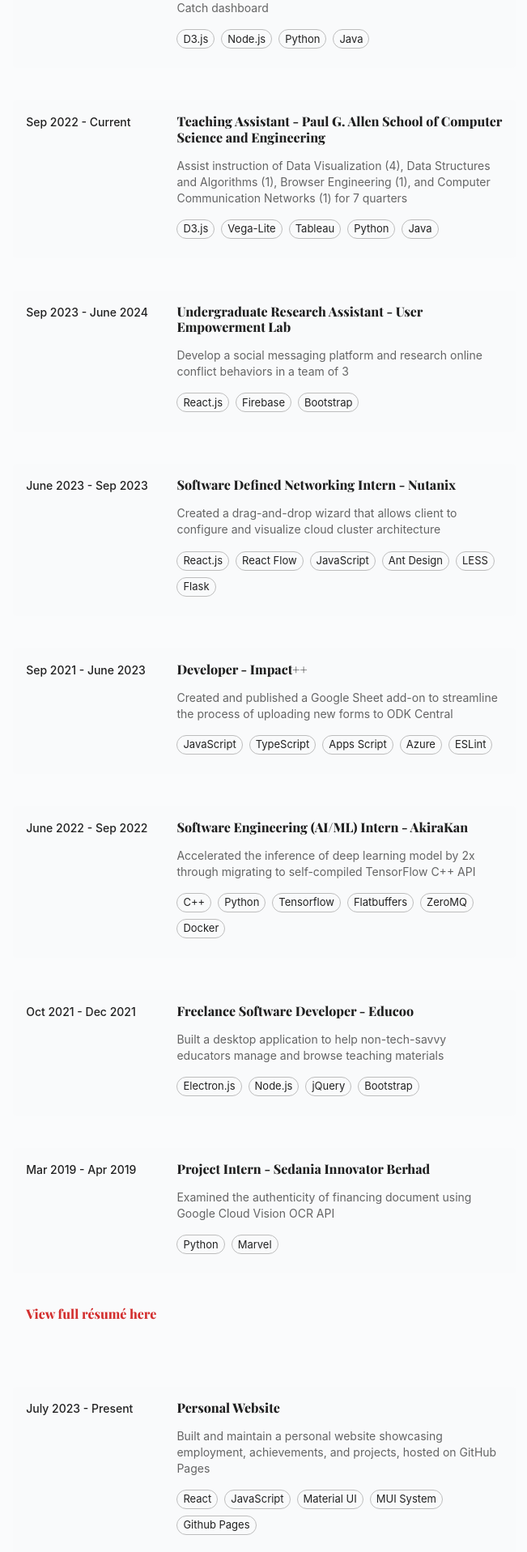
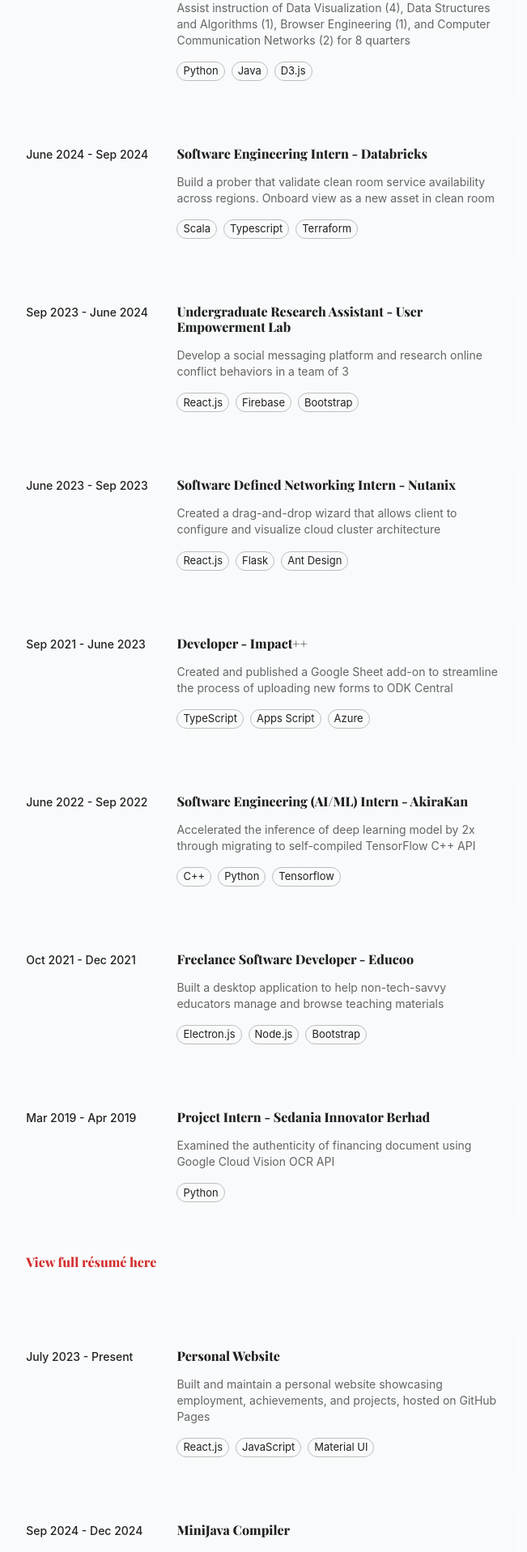
Before and after one commit to WeiJun428/WeiJun428.github.io, a React (Create React App) app: page / in a window 1280 px wide. Shown: the part 862-2779 px from the top of the page at 81% size, without its empty margins (531-1182 px from the left). Built offline with nearby package versions, Linux system fonts and the light colour scheme.

Commit message:
Update experience and project

```diff
--- a/src/components/Experience/Experience.jsx
+++ b/src/components/Experience/Experience.jsx
@@ -6,21 +6,12 @@
 
 const experience = [
   {
-    time: "June 2024 - Current",
-    title: "Software Engineering Intern - Databricks",
-    description: [
-      "Build a prober that validate clean room service availability across regions. Onboard view as a new asset in clean room",
-    ],
-    skills: ["Scala", "Terraform", "Typescript"],
-    link: "https://www.databricks.com/",
-  },
-  {
     time: "Mar 2023 - Current",
     title: "Research Assistant - Interactive Data Lab",
     description: [
       "Construct a benchmark of interactive visual graph analysis workflows. Developed an interactive International Whale Catch dashboard",
     ],
-    skills: ["D3.js", "Node.js", "Python", "Java"],
+    skills: ["Python", "Java", "D3.js"],
     link: "https://idl.uw.edu/",
   },
   {
@@ -28,10 +19,19 @@
     title:
       "Teaching Assistant - Paul G. Allen School of Computer Science and Engineering",
     description: [
-      "Assist instruction of Data Visualization (4), Data Structures and Algorithms (1), Browser Engineering (1), and Computer Communication Networks (1) for 7 quarters",
+      "Assist instruction of Data Visualization (4), Data Structures and Algorithms (1), Browser Engineering (1), and Computer Communication Networks (2) for 8 quarters",
     ],
-    skills: ["D3.js", "Vega-Lite", "Tableau", "Python", "Java"],
+    skills: ["Python", "Java", "D3.js"],
     link: "https://courses.cs.washington.edu/courses/cse442/",
+  },
+  {
+    time: "June 2024 - Sep 2024",
+    title: "Software Engineering Intern - Databricks",
+    description: [
+      "Build a prober that validate clean room service availability across regions. Onboard view as a new asset in clean room",
+    ],
+    skills: ["Scala", "Typescript", "Terraform"],
+    link: "https://www.databricks.com/",
   },
   {
     time: "Sep 2023 - June 2024",
@@ -48,14 +48,7 @@
     description: [
       "Created a drag-and-drop wizard that allows client to configure and visualize cloud cluster architecture",
     ],
-    skills: [
-      "React.js",
-      "React Flow",
-      "JavaScript",
-      "Ant Design",
-      "LESS",
-      "Flask",
-    ],
+    skills: ["React.js", "Flask", "Ant Design"],
     link: "https://www.nutanix.com/",
   },
   {
@@ -64,7 +57,7 @@
     description: [
       "Created and published a Google Sheet add-on to streamline the process of uploading new forms to ODK Central",
     ],
-    skills: ["JavaScript", "TypeScript", "Apps Script", "Azure", "ESLint"],
+    skills: ["TypeScript", "Apps Script", "Azure"],
     link: "https://udubimpact.weebly.com/",
   },
   {
@@ -73,7 +66,7 @@
     description: [
       "Accelerated the inference of deep learning model by 2x through migrating to self-compiled TensorFlow C++ API",
     ],
-    skills: ["C++", "Python", "Tensorflow", "Flatbuffers", "ZeroMQ", "Docker"],
+    skills: ["C++", "Python", "Tensorflow"],
     link: "https://www.akirakan.com/",
   },
   {
@@ -82,7 +75,7 @@
     description: [
       "Built a desktop application to help non-tech-savvy educators manage and browse teaching materials",
     ],
-    skills: ["Electron.js", "Node.js", "jQuery", "Bootstrap"],
+    skills: ["Electron.js", "Node.js", "Bootstrap"],
     link: "#",
   },
   {
@@ -91,7 +84,7 @@
     description: [
       "Examined the authenticity of financing document using Google Cloud Vision OCR API",
     ],
-    skills: ["Python", "Marvel"],
+    skills: ["Python"],
     link: "https://www.sedaniainnovator.com/",
   },
 ];
--- a/src/components/Project/Project.jsx
+++ b/src/components/Project/Project.jsx
@@ -3,11 +3,6 @@
 import { Box } from "@mui/material";
 
 import ExperienceCard from "../Experience/ExperienceCard";
-
-// DSlabs | Distributed System (Mar 2024 – Current)
-// Create a sharded key-value store with multi-key updates backed with multi-slot Paxos algorithm in Java
-// CourseKata Analysis | DataFest UW 2024 (Mar 2024)
-// Analyzed CourseKata’s data and employed random forest to provide business insights that improve student’s learning experience using R, Python and Tableau in a team of 3; won the Best in Show award.
 
 const project = [
   {
@@ -16,14 +11,17 @@
     description: [
       "Built and maintain a personal website showcasing employment, achievements, and projects, hosted on GitHub Pages",
     ],
-    skills: [
-      "React",
-      "JavaScript",
-      "Material UI",
-      "MUI System",
-      "Github Pages",
+    skills: ["React.js", "JavaScript", "Material UI"],
+    link: "#",
+  },
+  {
+    time: "Sep 2024 - Dec 2024",
+    title: "MiniJava Compiler",
+    description: [
+      "Developed a Java compiler with scanning, parsing, semantic analysis, code generation, and profiling",
     ],
-    link: "#",
+    skills: ["Java", "x86-64 assembly"],
+    link: "https://courses.cs.washington.edu/courses/cse452/24sp/",
   },
   {
     time: "Mar 2024 - June 2024",
```
